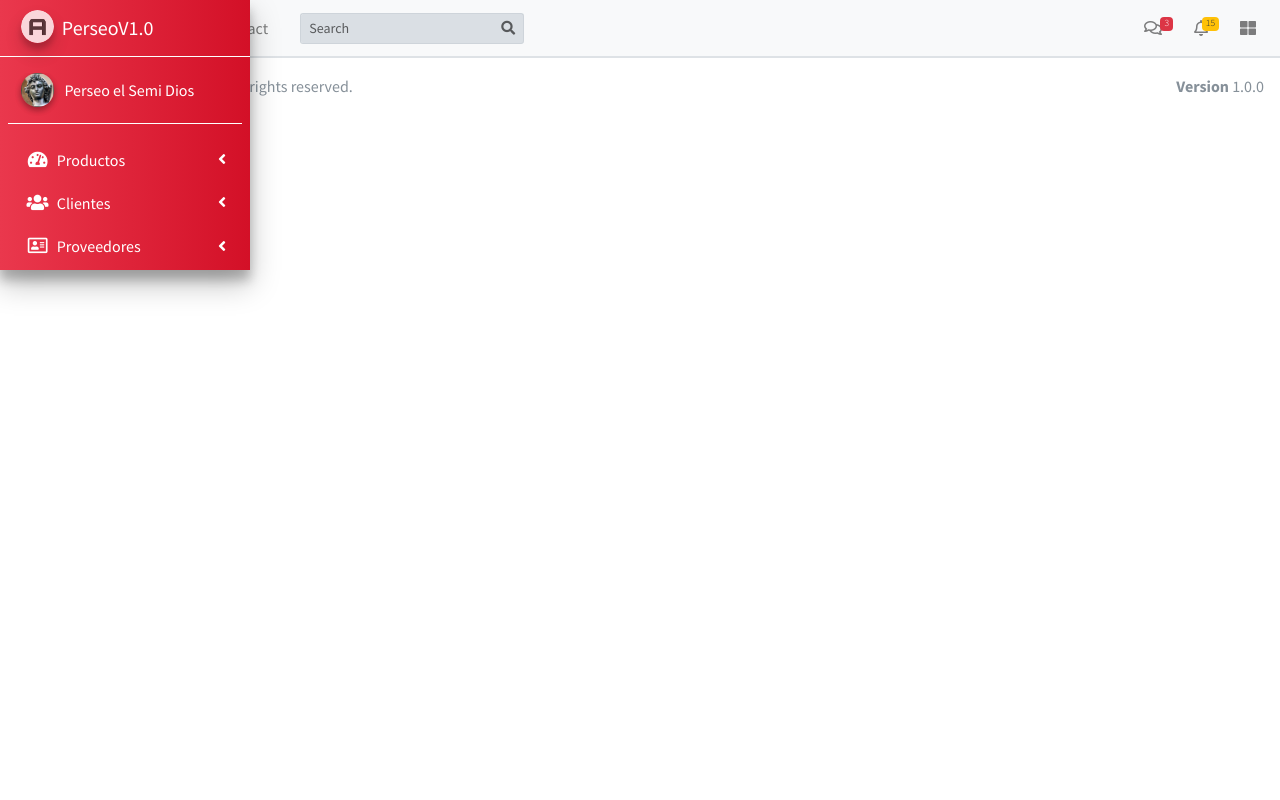
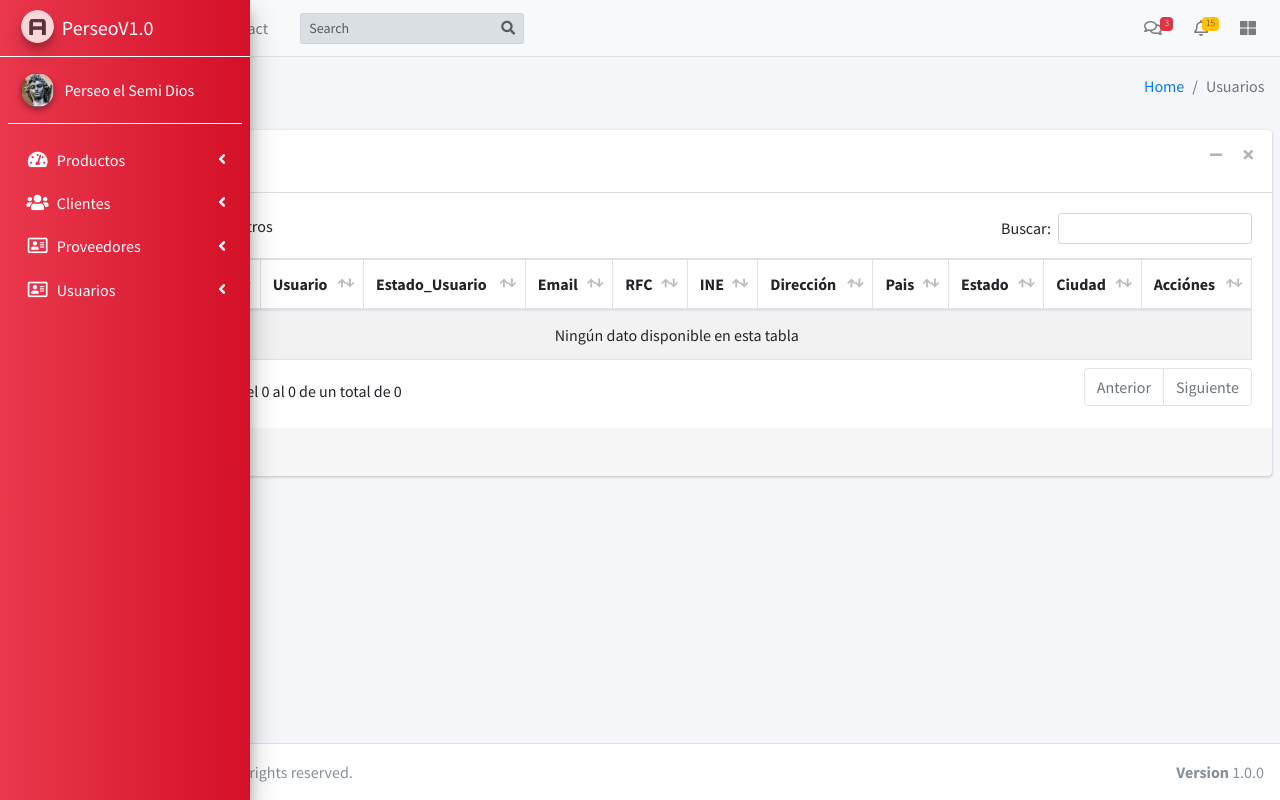
Before and after one commit to fumelolz/perseo1, a PHP site: page /usuarios in a window 1280 px wide. Run offline with PHP 8.4, Linux system fonts and the light colour scheme; data that the repository does not hold is empty; some libraries are stand-ins or nearby versions.

Commit message:
Agregado el modulo de usuarios

```diff
--- /dev/null
+++ b/controladores/usuarios.controlador.php
@@ -0,0 +1,17 @@
+<?php
+
+class ControladorUsuarios{
+
+	static public function ctrMostrarUsuarios($item,$valor){
+
+		$tabla1 = "personas";
+		$tabla2 = "usuarios";
+
+
+		$respuesta = ModeloUsuarios::mdlMostrarUsuarios($tabla1,$tabla2,$item,$valor);
+
+		return $respuesta;
+
+	}
+
+}
--- a/index.php
+++ b/index.php
@@ -6,12 +6,13 @@ require_once 'controladores/clientes.controlador.php'; //Controlador de clientes
 require_once 'controladores/productos.controlador.php';//Controlador de los productos
 require_once 'controladores/proveedores.controlador.php';//Controlador de los proveedores
 require_once 'controladores/Alertas.controlador.php';
+require_once 'controladores/usuarios.controlador.php';//Controlador usuarios
 
 // Modelos
 require_once 'modelos/clientes.modelos.php'; //Modelo de clientes
 require_once 'modelos/productos.modelos.php';//Modelo de productos
 require_once 'modelos/proveedores.modelos.php';//Modelo de proveedores
-
+require_once 'modelos/usuarios.modelos.php';//Modelo de usuarios
 
 $plantilla = new ControladorPLantilla();
 $plantilla -> ctrPlantilla();
--- a/vistas/modulos/home/home-view.php
+++ b/vistas/modulos/home/home-view.php
@@ -34,7 +34,6 @@
             </div>
             <div class="card-body">
               <?php
-              $alerta= AlertasPersonalizadas::alertaPregunta("Desea borrar?","se borrara","Borrar","Se borro","borrrado");
               ?>
             </div>
             <!-- /.card-body -->
--- a/vistas/modulos/sidebar.php
+++ b/vistas/modulos/sidebar.php
@@ -67,7 +67,7 @@
           </li>
           <!-- Finaliza modulo de clientes -->
 
-           <!-- Inicia modulo de Proveedores -->
+          <!-- Inicia modulo de Proveedores -->
           <li class="nav-item has-treeview">
             <a href="#" class="nav-link">
               <i class="far fa-address-card nav-icon color-icono"></i>
@@ -87,6 +87,26 @@
           </li>
           <!-- Finaliza modulo de Proveedores -->
 
+          <!-- Inicia modulo de Usuarios -->
+          <li class="nav-item has-treeview">
+            <a href="#" class="nav-link">
+              <i class="far fa-address-card nav-icon color-icono"></i>
+              <p class="color-icono">
+                Usuarios
+                <i class="right fas fa-angle-left"></i>
+              </p>
+            </a>
+            <ul class="nav nav-treeview">
+              <li class="nav-item">
+                <a href="usuarios" class="nav-link">
+                  <i class="far fa-circle nav-icon color-icono"></i>
+                  <p class="color-icono">Lista de Usuarios</p>
+                </a>
+              </li>
+            </ul>
+          </li>
+          <!-- Finaliza modulo de Usuarios -->
+
         </ul>
       </nav>
       <!-- /.sidebar-menu -->
--- /dev/null
+++ b/vistas/modulos/usuarios/usuarios-view.php
@@ -0,0 +1,408 @@
+<!-- Content Wrapper. Contains page content -->
+<div class="content-wrapper">
+<!-- Content Header (Page header) -->
+<section class="content-header">
+  <div class="container-fluid">
+    <div class="row mb-2">
+      <div class="col-sm-6">
+        <h1>Usuarios</h1>
+      </div>
+      <div class="col-sm-6">
+        <ol class="breadcrumb float-sm-right">
+          <li class="breadcrumb-item"><a href="#">Home</a></li>
+          <li class="breadcrumb-item active">Usuarios</li>
+        </ol>
+      </div>
+    </div>
+  </div><!-- /.container-fluid -->
+</section>
+
+<!-- Main content -->
+<section class="content">
+  <!-- Default box -->
+  <div class="card">
+    <div class="card-header">
+      <!-- Boton para crear un usuario -->
+      <button class="btn btn-primary" data-toggle="modal" data-target="#modalAgregarUsuario">Agregar Usuario</button>
+      <div class="card-tools">
+        <button type="button" class="btn btn-tool" data-card-widget="collapse" data-toggle="tooltip" title="Collapse">
+          <i class="fas fa-minus"></i></button>
+          <button type="button" class="btn btn-tool" data-card-widget="remove" data-toggle="tooltip" title="Remove">
+            <i class="fas fa-times"></i></button>
+          </div>
+        </div>
+        <div class="card-body">
+          <table class="table table-bordered table-striped tablas" width="100%">
+            <thead>
+              <tr>
+                <th style="width: 10px;">#</th>
+                <th>Nombre</th>
+                <th>Usuario</th>
+                <th>Estado_Usuario</th>
+                <th>Email</th>
+                <th>RFC</th>
+                <th>INE</th>
+                <th>Dirección</th>
+                <th>Pais</th>
+                <th>Estado</th>
+                <th>Ciudad</th>
+                <th>Acciónes</th>
+              </tr>
+            </thead>
+            <tbody>
+
+              <?php
+
+              $item = null;
+              $valor = null;
+
+              $mostrarUsuarios = ControladorUsuarios::ctrMostrarUsuarios($item,$valor);
+
+              foreach ($mostrarUsuarios as $key => $value) {
+
+                $id_persona = $value["id_persona"];
+                $nombre = $value["nombre"];
+                $ap_Paterno = $value["ap_Paterno"];
+                $ap_Materno = $value["ap_Materno"];
+
+
+
+                echo '
+                <tr>
+                <td>'.$id_persona.'</td>
+                <td>'.$nombre.' '.$ap_Paterno.' '.$ap_Materno.'</td>
+                <td>'.$value["username"].'</td>
+                <td>'.$value["state"].'</td>
+                <td>'.$value["email"].'</td>
+                <td>'.$value["rfc"].'</td>
+                <td>'.$value["ine"].'</td>
+                <td>'.$value["direccion"].'</td>
+                <td>'.$value["pais"].'</td>
+                <td>'.$value["estado"].'</td>
+                <td>'.$value["ciudad"].'</td>
+                <td>
+                <center>
+                <div class="btn-group-sm">
+
+                <button class="btn btn-warning btnEditarCliente" data-toggle="modal" data-target="#modalEditarCliente" idCliente="'.$id_persona.'" ><i class="fas fa-pencil-alt"></i></button>
+
+                <button class="btn btn-danger btnEliminarCliente" idCliente="'.$id_persona.'"><i class="fas fa-times"></i></button>
+
+                </div>
+                </center>
+                </td>
+                </tr>';
+              }
+
+
+              ?>
+
+            </tbody>
+          </table>
+        </div>
+        <!-- /.card-body -->
+        <div class="card-footer">
+          Footer
+        </div>
+        <!-- /.card-footer-->
+      </div>
+      <!-- /.card -->
+
+    </section>
+    <!-- /.content -->
+  </div>
+  <!-- /.content-wrapper -->
+
+<!-- Modal crear Cliente -->
+<div class="modal fade" id="modalAgregarCliente" tabindex="-1" role="dialog" aria-labelledby="modalAgregarCliente" aria-hidden="true">
+  <div class="modal-dialog" role="document">
+    <div class="modal-content">
+
+      <form role="form" method="Post" enctype="multipart/form-data">
+        <div class="modal-header bg-secondary" style="color: white;">
+          <h5 class="modal-title" id="modalAgregarCliente">Agregar Cliente</h5>
+        </div>
+
+        <div class="modal-body">
+
+          <div class="box-body">
+
+            <!-- Entrada para el nombre del cliente -->
+            <div class="form-group">
+              <div class="input-group mb-1">
+                <div class="input-group-prepend">
+                  <span class="input-group-text"><i class="far fa-user"></i></span>
+                </div>
+                <input type="text"  class="form-control" placeholder="Nombre del cliente" id="clienteNombre" name="clienteNombre" required>
+              </div>
+            </div>
+
+            <!-- Entrada para el nombre del cliente -->
+            <div class="form-group">
+              <div class="input-group mb-1">
+                <div class="input-group-prepend">
+                  <span class="input-group-text"><i class="far fa-user"></i></span>
+                </div>
+                <input type="text"  class="form-control" placeholder="Apellido paterno del cliente" id="clienteApPaterno" name="clienteApPaterno" required>
+              </div>
+            </div>
+
+            <!-- Entrada para el nombre del cliente -->
+            <div class="form-group">
+              <div class="input-group mb-1">
+                <div class="input-group-prepend">
+                  <span class="input-group-text"><i class="far fa-user"></i></span>
+                </div>
+                <input type="text"  class="form-control" placeholder="Apellido materno del cliente" id="clienteApMaterno" name="clienteApMaterno" required>
+              </div>
+            </div>
+
+            <!-- Entrada para el nombre del cliente -->
+            <div class="form-group">
+              <div class="input-group mb-1">
+                <div class="input-group-prepend">
+                  <span class="input-group-text"><i class="far fa-user"></i></span>
+                </div>
+                <input type="text"  class="form-control" placeholder="Email del cliente" id="clienteEmail" name="clienteEmail" required>
+              </div>
+            </div>
+
+            <!-- Entrada para el nombre del cliente -->
+            <div class="form-group">
+              <div class="input-group mb-1">
+                <div class="input-group-prepend">
+                  <span class="input-group-text"><i class="far fa-user"></i></span>
+                </div>
+                <input type="text"  class="form-control" placeholder="Rfc del cliente" id="clienteRfc" name="clienteRfc" required>
+              </div>
+            </div>
+
+            <!-- Entrada para el nombre del cliente -->
+            <div class="form-group">
+              <div class="input-group mb-1">
+                <div class="input-group-prepend">
+                  <span class="input-group-text"><i class="far fa-user"></i></span>
+                </div>
+                <input type="text"  class="form-control" placeholder="INE del cliente" id="clienteIne" name="clienteIne" required>
+              </div>
+            </div>
+
+            <!-- Entrada para el nombre del cliente -->
+            <div class="form-group">
+              <div class="input-group mb-1">
+                <div class="input-group-prepend">
+                  <span class="input-group-text"><i class="far fa-user"></i></span>
+                </div>
+                <input type="text"  class="form-control" placeholder="Direccion del cliente" id="clienteDireccion" name="clienteDireccion" required>
+              </div>
+            </div>
+
+            <!-- Entrada para el nombre del cliente -->
+            <div class="form-group">
+              <div class="input-group mb-1">
+                <div class="input-group-prepend">
+                  <span class="input-group-text"><i class="far fa-user"></i></span>
+                </div>
+                <input type="text"  class="form-control" placeholder="Pais del cliente" id="clientePais" name="clientePais" required>
+              </div>
+            </div>
+
+            <!-- Entrada para el nombre del cliente -->
+            <div class="form-group">
+              <div class="input-group mb-1">
+                <div class="input-group-prepend">
+                  <span class="input-group-text"><i class="far fa-user"></i></span>
+                </div>
+                <input type="text"  class="form-control" placeholder="Estado del cliente" id="clienteEstado" name="clienteEstado" required>
+              </div>
+            </div>
+
+            <!-- Entrada para el nombre del cliente -->
+            <div class="form-group">
+              <div class="input-group mb-1">
+                <div class="input-group-prepend">
+                  <span class="input-group-text"><i class="far fa-user"></i></span>
+                </div>
+                <input type="text"  class="form-control" placeholder="Ciudad del cliente" id="clienteCiudad" name="clienteCiudad" required>
+              </div>
+            </div>
+
+            <!-- Entrada para el nombre del cliente -->
+            <div class="form-group">
+              <div class="input-group mb-1">
+                <div class="input-group-prepend">
+                  <span class="input-group-text"><i class="far fa-user"></i></span>
+                </div>
+                <input type="text"  class="form-control" placeholder="Fecha de nacimiento del cliente" id="clienteFechaNacimiento" name="clienteFechaNacimiento" required>
+              </div>
+            </div>
+
+          </div>
+
+        </div>
+
+        <div class="modal-footer">
+          <button type="button" class="btn btn-danger float-left" data-dismiss="modal">Close</button>
+          <button type="submit" class="btn btn-primary">Guardar</button>
+        </div>
+        <?php
+
+        $crearCliente = new ControladorClientes();
+        $crearCliente -> ctrCrearCliente();
+
+        ?>
+      </form>
+    </div>
+  </div>
+</div>
+
+<!-- Modal editar Cliente -->
+<div class="modal fade" id="modalEditarCliente" tabindex="-1" role="dialog" aria-labelledby="modalEditarCliente" aria-hidden="true">
+  <div class="modal-dialog" role="document">
+    <div class="modal-content">
+
+      <form role="form" method="Post" enctype="multipart/form-data">
+        <div class="modal-header bg-secondary" style="color: white;">
+          <h5 class="modal-title" id="modalAgregarCliente">Editar Cliente</h5>
+        </div>
+
+        <div class="modal-body">
+
+          <div class="box-body">
+
+            <!-- Entrada para el nombre del cliente -->
+            <div class="form-group">
+              <div class="input-group mb-1">
+                <div class="input-group-prepend">
+                  <span class="input-group-text"><i class="far fa-user"></i></span>
+                </div>
+                <input type="hidden" id="editarIdCliente" name="editarIdCliente">
+                <input type="text"  class="form-control" placeholder="Nombre del cliente" id="editarClienteNombre" name="editarClienteNombre" required>
+              </div>
+            </div>
+
+            <!-- Entrada para el nombre del cliente -->
+            <div class="form-group">
+              <div class="input-group mb-1">
+                <div class="input-group-prepend">
+                  <span class="input-group-text"><i class="far fa-user"></i></span>
+                </div>
+                <input type="text"  class="form-control" placeholder="Apellido paterno del cliente" id="editarClienteApPaterno" name="editarClienteApPaterno" required>
+              </div>
+            </div>
+
+            <!-- Entrada para el nombre del cliente -->
+            <div class="form-group">
+              <div class="input-group mb-1">
+                <div class="input-group-prepend">
+                  <span class="input-group-text"><i class="far fa-user"></i></span>
+                </div>
+                <input type="text"  class="form-control" placeholder="Apellido materno del cliente" id="editarClienteApMaterno" name="editarClienteApMaterno" required>
+              </div>
+            </div>
+
+            <!-- Entrada para el nombre del cliente -->
+            <div class="form-group">
+              <div class="input-group mb-1">
+                <div class="input-group-prepend">
+                  <span class="input-group-text"><i class="far fa-user"></i></span>
+                </div>
+                <input type="text"  class="form-control" placeholder="Email del cliente" id="editarClienteEmail" name="editarClienteEmail" required>
+              </div>
+            </div>
+
+            <!-- Entrada para el nombre del cliente -->
+            <div class="form-group">
+              <div class="input-group mb-1">
+                <div class="input-group-prepend">
+                  <span class="input-group-text"><i class="far fa-user"></i></span>
+                </div>
+                <input type="text"  class="form-control" placeholder="Rfc del cliente" id="editarClienteRfc" name="editarClienteRfc" required>
+              </div>
+            </div>
+
+            <!-- Entrada para el nombre del cliente -->
+            <div class="form-group">
+              <div class="input-group mb-1">
+                <div class="input-group-prepend">
+                  <span class="input-group-text"><i class="far fa-user"></i></span>
+                </div>
+                <input type="text"  class="form-control" placeholder="INE del cliente" id="editarClienteIne" name="editarClienteIne" required>
+              </div>
+            </div>
+
+            <!-- Entrada para el nombre del cliente -->
+            <div class="form-group">
+              <div class="input-group mb-1">
+                <div class="input-group-prepend">
+                  <span class="input-group-text"><i class="far fa-user"></i></span>
+                </div>
+                <input type="text"  class="form-control" placeholder="Direccion del cliente" id="editarClienteDireccion" name="editarClienteDireccion" required>
+              </div>
+            </div>
+
+            <!-- Entrada para el nombre del cliente -->
+            <div class="form-group">
+              <div class="input-group mb-1">
+                <div class="input-group-prepend">
+                  <span class="input-group-text"><i class="far fa-user"></i></span>
+                </div>
+                <input type="text"  class="form-control" placeholder="Pais del cliente" id="editarClientePais" name="editarClientePais" required>
+              </div>
+            </div>
+
+            <!-- Entrada para el nombre del cliente -->
+            <div class="form-group">
+              <div class="input-group mb-1">
+                <div class="input-group-prepend">
+                  <span class="input-group-text"><i class="far fa-user"></i></span>
+                </div>
+                <input type="text"  class="form-control" placeholder="Estado del cliente" id="editarClienteEstado" name="editarClienteEstado" required>
+              </div>
+            </div>
+
+            <!-- Entrada para el nombre del cliente -->
+            <div class="form-group">
+              <div class="input-group mb-1">
+                <div class="input-group-prepend">
+                  <span class="input-group-text"><i class="far fa-user"></i></span>
+                </div>
+                <input type="text"  class="form-control" placeholder="Ciudad del cliente" id="editarClienteCiudad" name="editarClienteCiudad" required>
+              </div>
+            </div>
+
+            <!-- Entrada para el nombre del cliente -->
+            <div class="form-group">
+              <div class="input-group mb-1">
+                <div class="input-group-prepend">
+                  <span class="input-group-text"><i class="far fa-user"></i></span>
+                </div>
+                <input type="text"  class="form-control" placeholder="Fecha de nacimiento del cliente" id="editarClienteFechaNacimiento" name="editarClienteFechaNacimiento" required>
+              </div>
+            </div>
+
+          </div>
+
+        </div>
+
+        <div class="modal-footer">
+          <button type="button" class="btn btn-danger float-left" data-dismiss="modal">Close</button>
+          <button type="submit" class="btn btn-primary">Actualizar</button>
+        </div>
+        <?php
+
+        $editarCliente = new ControladorClientes();
+        $editarCliente -> ctrEditarCliente();
+
+        ?>
+      </form>
+    </div>
+  </div>
+</div>
+
+<?php
+
+  $eliminarCliente = new ControladorClientes();
+  $eliminarCliente -> ctrEliminarCliente();
+
+?>
--- a/vistas/plantilla.php
+++ b/vistas/plantilla.php
@@ -44,7 +44,8 @@
       if ($_GET["ruta"]=="home" ||
           $_GET["ruta"]=="clientes" ||
           $_GET["ruta"]=="productos" ||
-          $_GET["ruta"]=="proveedores") {
+          $_GET["ruta"]=="proveedores" ||
+          $_GET["ruta"]=="usuarios") {
 
         include "modulos/".$_GET["ruta"]."/".$_GET["ruta"]."-view.php";
 
```
Also changed, not shown: modelos/usuarios.modelos.php (added, +43 -0 lines).
